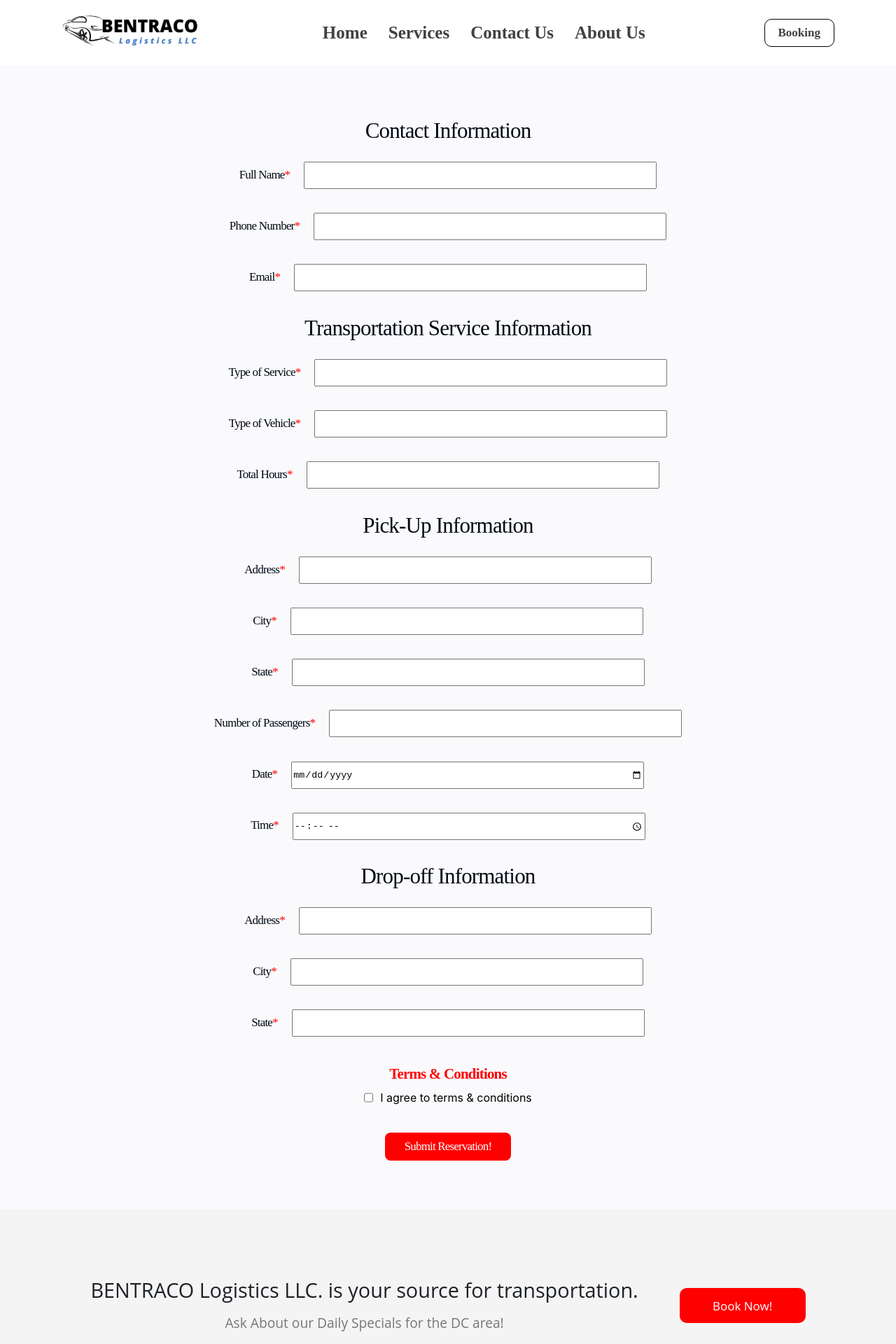
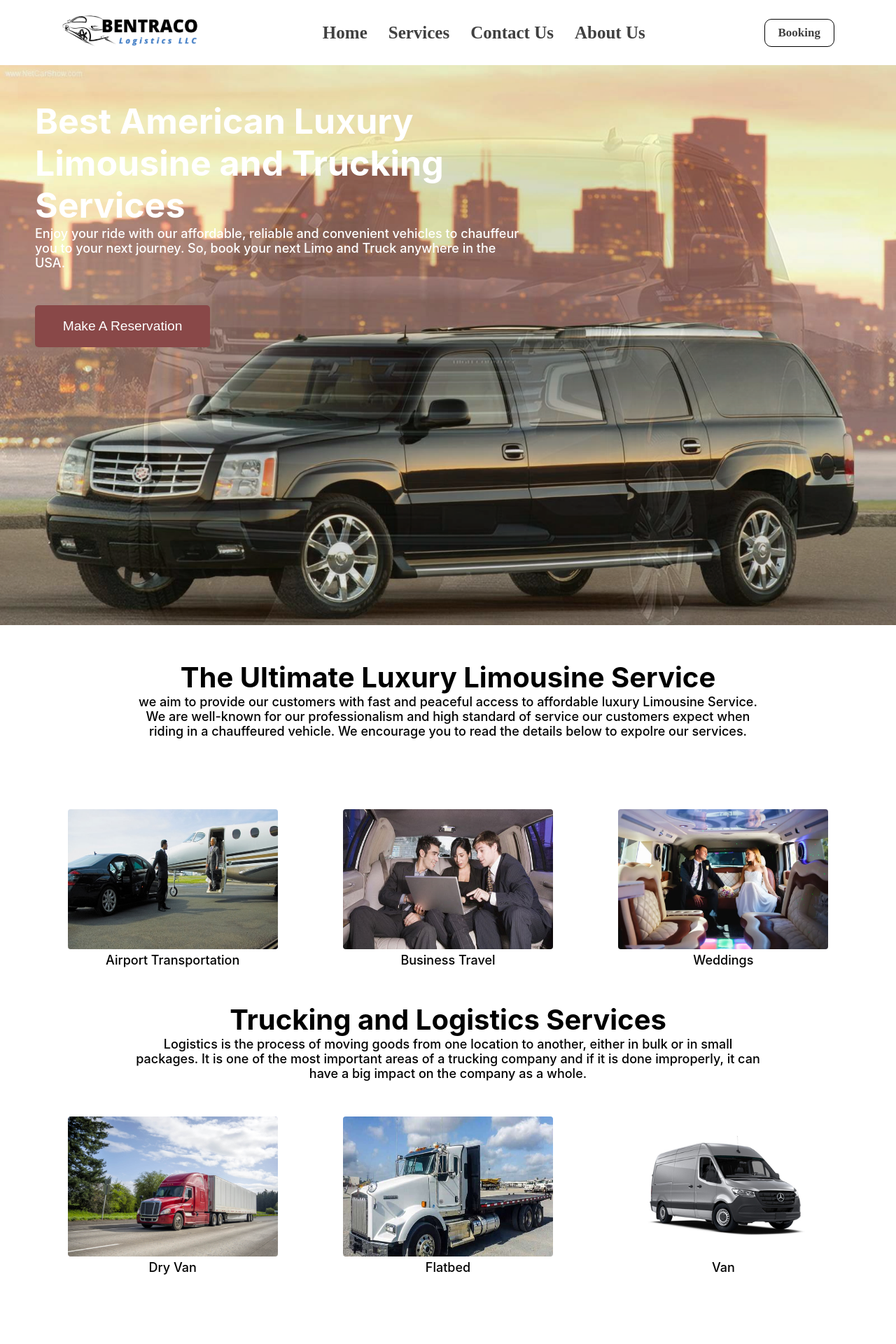
Before and after one commit to Kudatee007/Sundown-log, a React (Create React App) app: page / in a window 1280 px wide. Shown: the top 1920 px of the page at 70% size. Built offline with nearby package versions, Linux system fonts and the light colour scheme.

Commit message:
changes in grid

```diff
--- a/src/App.js
+++ b/src/App.js
@@ -13,11 +13,11 @@ function App() {
       <BrowserRouter>
         <Navbar />
         <Routes>
-          {/* <Route path="/" element={<Component />} />
+          <Route path="/" element={<Component />} />
           <Route path="/services" element={<Services />} />
           <Route path="/contact" element={<ContactUs />} />
-          <Route path="/about" element={<About />} /> */}
- <Route path="/" element={<Booking />} />
+          <Route path="/about" element={<About />} />
+          <Route path="/booking" element={<Booking />} />
         </Routes>
         <Footer />
       </BrowserRouter>
--- a/src/Components/Component1.js
+++ b/src/Components/Component1.js
@@ -1,5 +1,6 @@
 import React from 'react'
 import './Component.css'
+import { Link } from "react-router-dom";
 
 const Component1 = () => {
     return (
@@ -11,7 +12,9 @@ const Component1 = () => {
                 <p className='p11'>Enjoy your ride with our affordable, reliable and convenient vehicles to chauffeur you to your next journey.
                     So, book your next Limo and Truck anywhere in the USA.</p>
                 <div className='div02'>
+                    <Link to="/booking">
                     <button className='btn1'>Make A Reservation</button>
+                    </Link>
                 </div>
             </div>
         </div>
--- a/src/Components/Component2.css
+++ b/src/Components/Component2.css
@@ -38,7 +38,7 @@
 .grid_div{
     display: grid;
     grid-template-columns: 1fr 1fr 1fr;
-    grid-template-rows: 1fr 1fr;
+    grid-template-rows:  1fr;
     text-align: center;
     padding: 50px;
 
@@ -54,7 +54,7 @@
 @media screen and (min-width: 768px) and (max-width: 1023px){
     .grid_div{
         display: grid;
-        grid-template-columns: 1fr 1fr;
+        grid-template-columns: 1fr;
         grid-template-rows: 1fr 1fr 1fr;
         text-align: center;
         padding: 50px;
@@ -64,7 +64,7 @@
 @media screen and (min-width: 456px) and (max-width: 767px){
     .grid_div{
         display: grid;
-        grid-template-columns: 1fr 1fr;
+        grid-template-columns: 1fr;
         grid-template-rows: 1fr 1fr 1fr;
         text-align: center;
         padding: 50px;
@@ -81,7 +81,7 @@
 @media screen and (min-width: 200px) and (max-width: 456px){
     .grid_div{
         display: block;
-        grid-template-columns: 1fr 1fr;
+        grid-template-columns: 1fr;
         grid-template-rows: 1fr 1fr 1fr;
         text-align: center;
         padding: 50px;
--- a/src/Components/Component2.js
+++ b/src/Components/Component2.js
@@ -2,10 +2,8 @@ import React from 'react'
 import './Component2.css'
 import airport from '../img/airport.jpeg'
 import business from "../img/Business.jpg"
-import hourly from "../img/hourly as directed.jpg"
 import wedding from "../img/weddings.webp"
-import party from "../img/party.jpg"
-import executive from "../img/executive.webp"
+
 
 const Component2 = () => {
     return (
@@ -26,20 +24,8 @@ const Component2 = () => {
                     <h5 className='h55'>Business Travel</h5>
                 </div>
                 <div>
-                    <img className='img1' src={hourly} alt="" />
-                    <h5 className='h55'>Hourly As Directed</h5>
-                </div>
-                <div>
                     <img className='img1' src={wedding} alt="" />
                     <h5 className='h55'>Weddings</h5>
-                </div>
-                <div>
-                    <img className='img1' src={party} alt="" />
-                    <h5 className='h55'>Party</h5>
-                </div>
-                <div>
-                    <img className='img1' src={executive} alt="" />
-                    <h5 className='h55'>Executive</h5>
                 </div>
             </div>
         </div>
--- a/src/Components/Services.js
+++ b/src/Components/Services.js
@@ -82,7 +82,7 @@ const Services = () => {
           <img className='img6' src={delivery} alt="" />
         </div>
         <div>
-          <h2>DELIVERY</h2>
+          <h2>DELIVERY VAN</h2>
           <p className='p6'>
             BENTRACO LOGISTICS  offers Delivery Van services for larger items and small freight delivery needs. If your shipments are larger in size but require expedited or time specific delivery, Reliable Delivery has an option to fit your need!
           </p>
--- a/src/Footer.js
+++ b/src/Footer.js
@@ -13,7 +13,9 @@ const Footer = () => {
           <h1>BENTRACO Logistics LLC. is your source for transportation.</h1>
           <p>Ask About our Daily Specials for the DC area!</p>
         </div>
-        <button className="btnBookNow">Book Now!</button>
+        <Link to="/booking">
+          <button className="btnBookNow">Book Now!</button>
+        </Link>
       </div>
 
       <div className="linksFooter">
--- a/src/Navbar.js
+++ b/src/Navbar.js
@@ -29,7 +29,9 @@ const Navbar = () => {
           <Link to="/about" className="link">
             <h1>About Us</h1>
           </Link>
+          <Link to="/booking">
           <button className="btnBook">Booking</button>
+          </Link>
         </div>
         <div className="hamburger">
           <img src={hamburger} alt="" className="ham" onClick={handler} />
```
